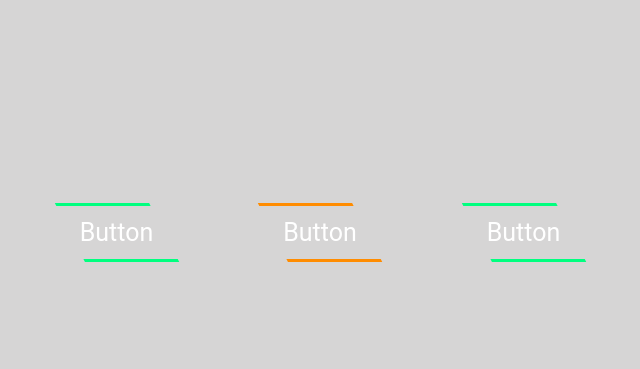
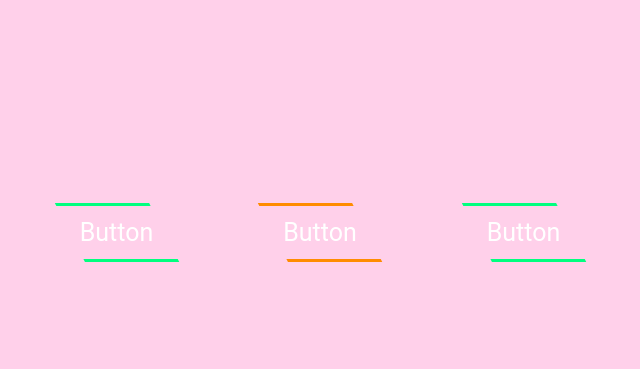
Before and after one commit to DatDCao/Animation, a plain HTML site: page index.html in a window 1280 px wide. Shown: the part 168-537 px from the top of the page, without its empty margins (320-960 px from the left). Drawn offline with Linux system fonts and the light colour scheme.

Commit message:
newupdate 5-11-2021

```diff
--- a/css/style.css
+++ b/css/style.css
@@ -10,7 +10,7 @@ body {
   display: flex;
   align-items: center;
   justify-content: center;
-  background-color: rgb(214, 213, 213);
+  background-color: rgb(255, 208, 234);
 }
 .animation {
   position: absolute;
@@ -58,7 +58,7 @@ button:hover {
   right: 3px;
   left: 3px;
   bottom: 3px;
-  background-color: rgb(214, 213, 213);
+  background-color: rgb(255, 208, 234);
 }
 .button_real:hover {
   background-color: springgreen;
```
Also changed, not shown: note.txt.
